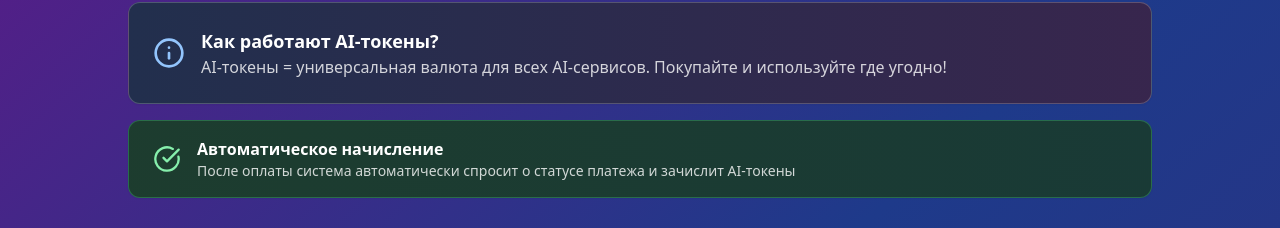
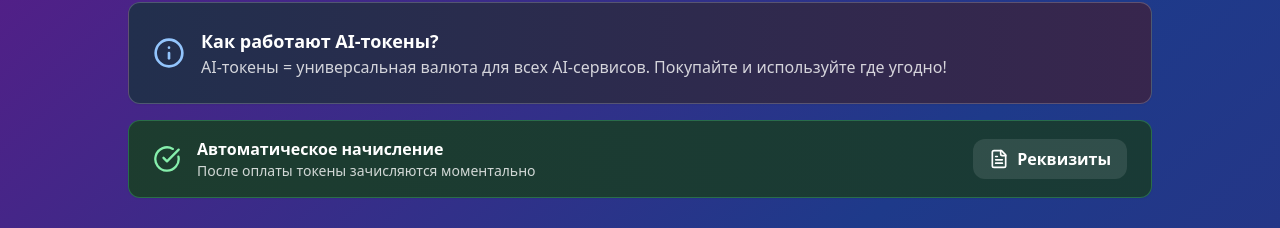
Before and after one commit to dima260208d-dot/creative-ai-hub, a React (Vite) app: page /credits in a window 1280 px wide. Shown: the part 136-364 px from the top of the page. Built offline with nearby package versions, Linux system fonts and the light colour scheme; no server answers; sample sign-in values are in the browser's storage.

Commit message:
Добавить страницу с реквизитами компании

```diff
--- a/src/pages/Credits.tsx
+++ b/src/pages/Credits.tsx
@@ -137,12 +137,23 @@ export default function Credits() {
 
           <Card className="bg-gradient-to-r from-green-500/20 to-emerald-500/20 backdrop-blur-lg border-green-400/30">
             <CardContent className="py-4">
-              <div className="flex items-center gap-4">
-                <Icon name="CheckCircle" size={28} className="text-green-300" />
-                <div className="text-white">
-                  <p className="font-semibold">Автоматическое начисление</p>
-                  <p className="text-white/80 text-sm">После оплаты система автоматически спросит о статусе платежа и зачислит AI-токены</p>
+              <div className="flex items-center justify-between">
+                <div className="flex items-center gap-4">
+                  <Icon name="CheckCircle" size={28} className="text-green-300" />
+                  <div className="text-white">
+                    <p className="font-semibold">Автоматическое начисление</p>
+                    <p className="text-white/80 text-sm">После оплаты токены зачисляются моментально</p>
+                  </div>
                 </div>
+                <a
+                  href="https://telegra.ph/Juno-AI---Rekvizity-dlya-popolneniya-10-18"
+                  target="_blank"
+                  rel="noopener noreferrer"
+                  className="flex items-center gap-2 bg-white/10 hover:bg-white/20 px-4 py-2 rounded-lg transition-colors"
+                >
+                  <Icon name="FileText" size={20} className="text-white" />
+                  <span className="text-white font-semibold">Реквизиты</span>
+                </a>
               </div>
             </CardContent>
           </Card>
```
